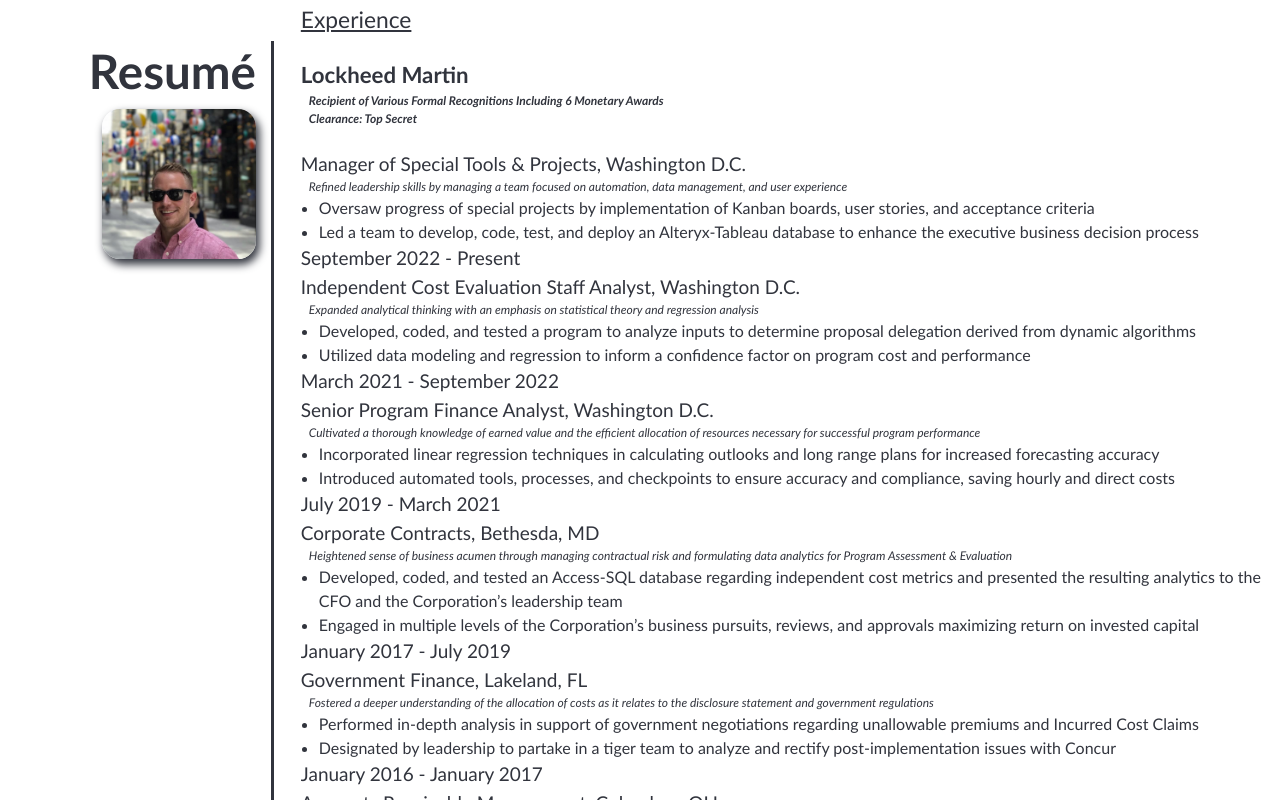
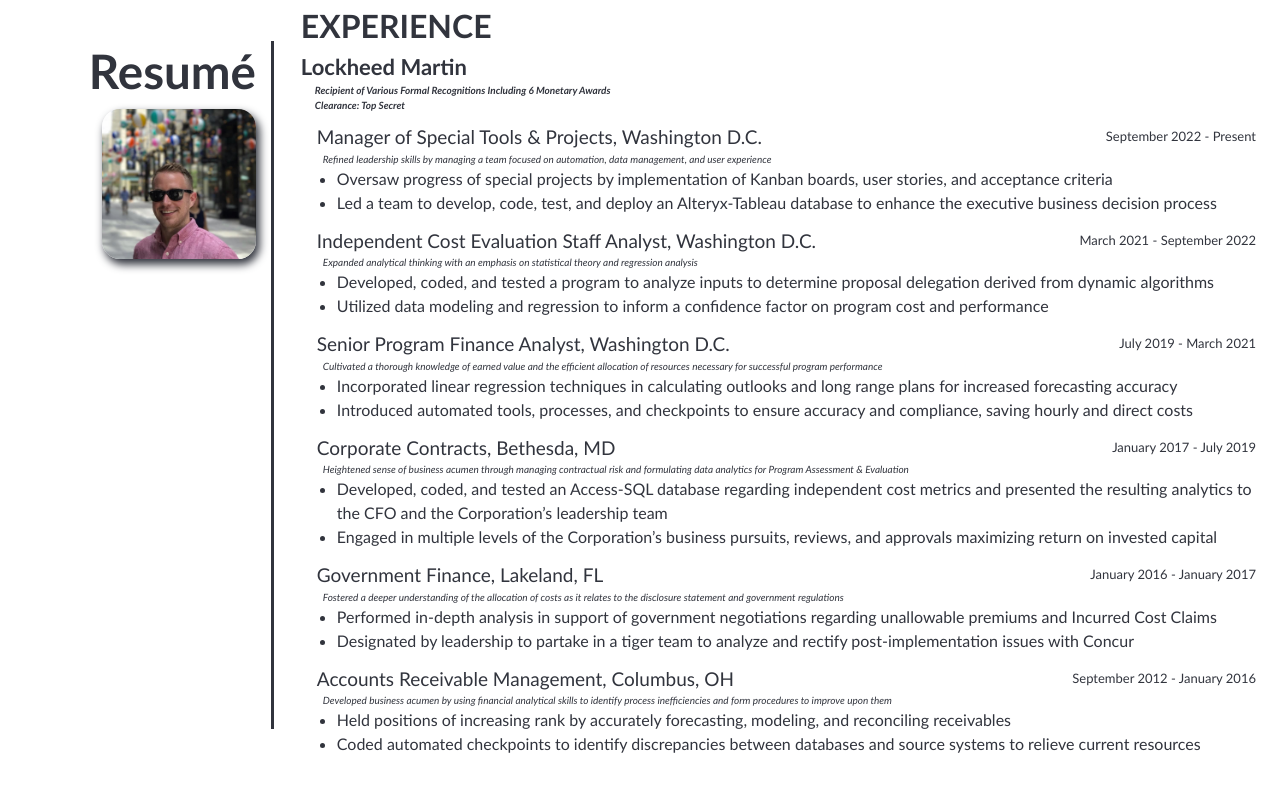
Before and after one commit to lutz143/lutz143-efolio, a React (Create React App) app in the folder efolio-app/: page / in a window 1280 px wide. Shown: the part 340-1140 px from the top of the page. Built offline with nearby package versions, Linux system fonts and the light colour scheme.

Commit message:
styling for resume to include borders and update date styling

```diff
--- a/efolio-app/src/App.css
+++ b/efolio-app/src/App.css
@@ -6,6 +6,7 @@
   --white: rgb(255, 255, 255);
   --white-transparent: rgba(255, 255, 255, 0.7);
   --light-gray:rgba(238, 238, 247, 0.4);
+  --gray:rgba(157, 157, 161, 0.817);
   --blue-gray: rgba(68, 88, 119, 1);
   --dark-gray: rgba(49, 52, 61, 1);
   --black: rgba(28, 29, 33, 1);
@@ -146,7 +147,6 @@
   color: var(--dark-gray);
 }
 
-
 #about-me p {
   padding-right: 24px;
 }
@@ -210,7 +210,6 @@
   display: flex;
   align-items: flex-end;
   padding: 0 0 20px 0;
-  /* margin: 0.5em; */
   text-decoration: none;
   background-blend-mode: soft-light;
   background-color: var(--white-transparent);
@@ -248,25 +247,54 @@
 /* Resume styling */
 /* ===================================================================================================================================== */
 
+.resume-section-content {
+  padding-right: 24px;
+}
 
 .experience {
-  text-decoration: underline;
-  font-size: larger;
+  color: var(--dark-gray);
+  font-weight: 800;
+  font-size: 32px;
+}
+
+.resume-card {
+  margin-bottom: 12px;
+  margin-left: 8px;
+}
+
+.resume-card:hover {
+  border-left: solid 2px var(--gray);
+  border-block-end-style: ridge;
+}
+
+.resume-title {
+  display: flex;
+  justify-content: space-between;
+  padding-left: 8px;
+}
+
+#resume-date {
+  font-size: 13px;
+  padding-top: 4px;
+}
+
+.employer h3 {
+  font-size: 22px;
+  margin: 0 0 10px 0;
 }
 
 .employer p {
   font-style: italic;
-  font-size: 12px;
+  font-size: 10px;
   margin: 0;
-  padding-left: 8px;
+  padding-left: 14px;
 }
 
 .employer ul {
   font-size: 16px;
   margin: 0;
-  padding-left: 18px;
+  padding-left: 28px;
 }
-
 
 
 /* Footer styling */
--- a/efolio-app/src/components/Resume.js
+++ b/efolio-app/src/components/Resume.js
@@ -13,66 +13,61 @@
       </h2>
         <div class="resume-section" id="experience">
           <div class="resume-section-content">
-            <div class="experience">Experience</div>
+            <div class="experience">EXPERIENCE</div>
             <div class="employer">
               <div>
                 <h3>Lockheed Martin
                 <p>Recipient of Various Formal Recognitions Including 6 Monetary Awards</p>
                 <p>Clearance: Top Secret</p>
                 </h3>
-                <div>
-                  <div>Manager of Special Tools & Projects, Washington D.C.</div>
+                <div class="resume-card">
+                  <div class="resume-title">Manager of Special Tools & Projects, Washington D.C.<span id="resume-date">September 2022 - Present</span></div>
                   <p>Refined leadership skills by managing a team focused on automation, data management, and user experience</p>
                   <ul>
                     <li>Oversaw progress of special projects by implementation of Kanban boards, user stories, and acceptance criteria</li>
                     <li>Led a team to develop, code, test, and deploy an Alteryx-Tableau database to enhance the executive business decision process</li>
                   </ul>
-                  <div class="flex-shrink-0"><span class="text-primary">September 2022 - Present</span></div>
                 </div>
-                <div>
-                  <div>Independent Cost Evaluation Staff Analyst, Washington D.C.</div>
+                <div class="resume-card">
+                  <div class="resume-title">Independent Cost Evaluation Staff Analyst, Washington D.C.<span id="resume-date">March 2021 - September 2022</span></div>
                   <p>Expanded analytical thinking with an emphasis on statistical theory and regression analysis</p>
                   <ul>
                     <li>Developed, coded, and tested a program to analyze inputs to determine proposal delegation derived from dynamic algorithms</li>
                     <li>Utilized data modeling and regression to inform a confidence factor on program cost and performance</li>
                   </ul>
-                  <div class="flex-shrink-0"><span class="text-primary">March 2021 - September 2022</span></div>
                 </div>
-                <div>
-                  <div>Senior Program Finance Analyst, Washington D.C.</div>
+                <div class="resume-card">
+                  <div class="resume-title">Senior Program Finance Analyst, Washington D.C.<span id="resume-date">July 2019 - March 2021</span></div>
                   <p>Cultivated a thorough knowledge of earned value and the efficient allocation of resources necessary for successful program performance</p>
                   <ul>
                     <li>Incorporated linear regression techniques in calculating outlooks and long range plans for increased forecasting accuracy</li>
                     <li>Introduced automated tools, processes, and checkpoints to ensure accuracy and compliance, saving hourly and direct costs</li>
                   </ul>
-                  <div class="flex-shrink-0"><span class="text-primary">July 2019 - March 2021</span></div>
                 </div>
-                <div>
-                  <div>Corporate Contracts, Bethesda, MD</div>
+                <div class="resume-card">
+                  <div class="resume-title">Corporate Contracts, Bethesda, MD<span id="resume-date">January 2017 - July 2019</span></div>
                   <p>Heightened sense of business acumen through managing contractual risk and formulating data analytics for Program Assessment & Evaluation</p>
                   <ul>
                     <li>Developed, coded, and tested an Access-SQL database regarding independent cost metrics and presented the resulting analytics to the CFO and the Corporation’s leadership team</li>
                     <li>Engaged in multiple levels of the Corporation’s business pursuits, reviews, and approvals maximizing return on invested capital</li>
                   </ul>
-                  <div class="flex-shrink-0"><span class="text-primary">January 2017 - July 2019</span></div>
                 </div>
-                <div>
-                  <div>Government Finance, Lakeland, FL</div>
+                <div class="resume-card">
+                  <div class="resume-title">Government Finance, Lakeland, FL<span id="resume-date">January 2016 - January 2017</span></div>
                   <p>Fostered a deeper understanding of the allocation of costs as it relates to the disclosure statement and government regulations</p>
                   <ul>
                     <li>Performed in-depth analysis in support of government negotiations regarding unallowable premiums and Incurred Cost Claims</li>
                     <li>Designated by leadership to partake in a tiger team to analyze and rectify post-implementation issues with Concur</li>
                   </ul>
-                  <div class="flex-shrink-0"><span class="text-primary">January 2016 - January 2017</span></div>
                 </div>
-                <div>
-                  <div>Accounts Receivable Management, Columbus, OH</div>
+                <div class="resume-card">
+                  <div class="resume-title">Accounts Receivable Management, Columbus, OH<span id="resume-date">September 2012 - January 2016</span></div>
                   <p>Developed business acumen by using financial analytical skills to identify process inefficiencies and form procedures to improve upon them</p>
                   <ul>
                     <li>Held positions of increasing rank by accurately forecasting, modeling, and reconciling receivables</li>
                     <li>Coded automated checkpoints to identify discrepancies between databases and source systems to relieve current resources</li>
                   </ul>
-                  <div class="flex-shrink-0"><span class="text-primary">September 2012 - January 2016</span></div>
+
                 </div>
               </div>
             </div>
```
